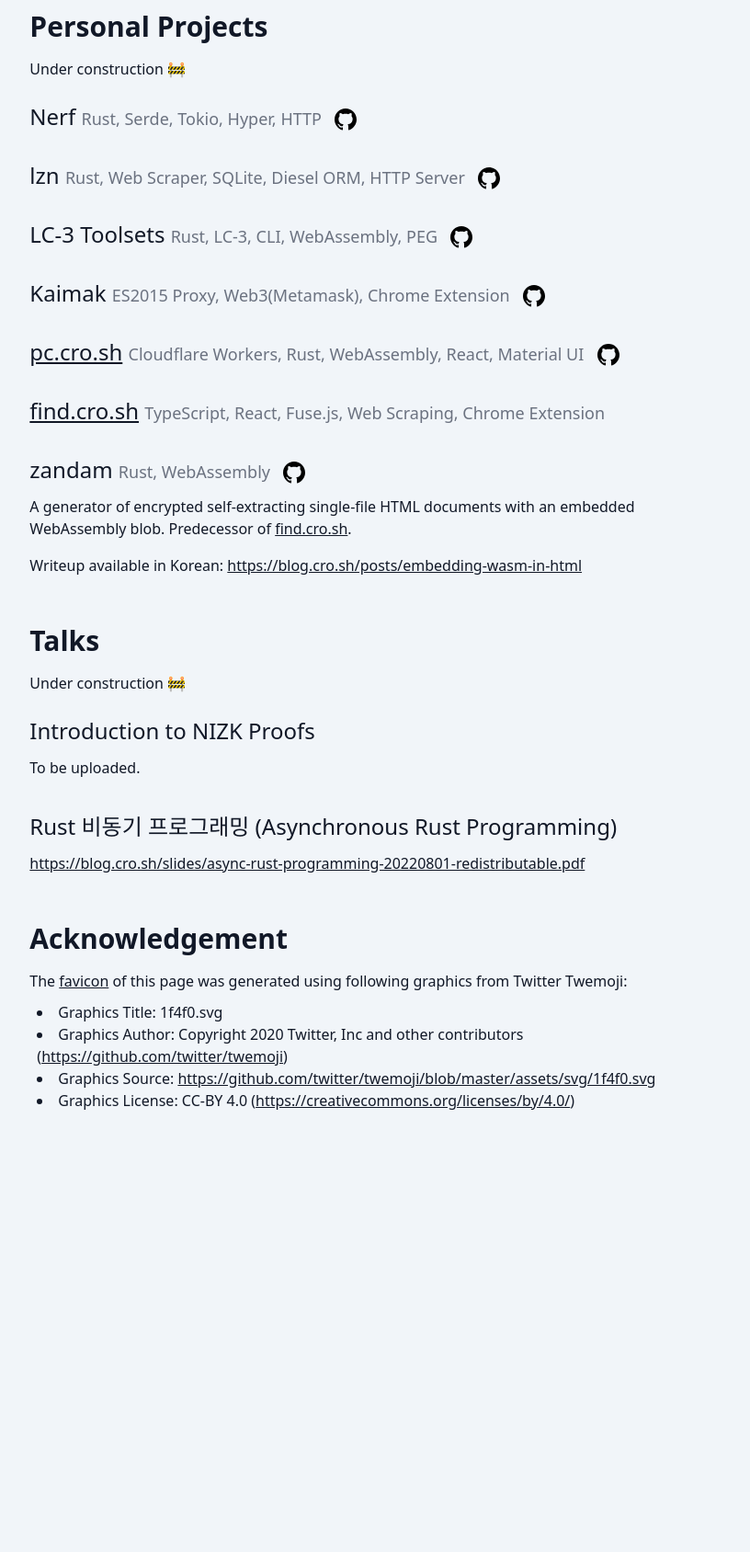
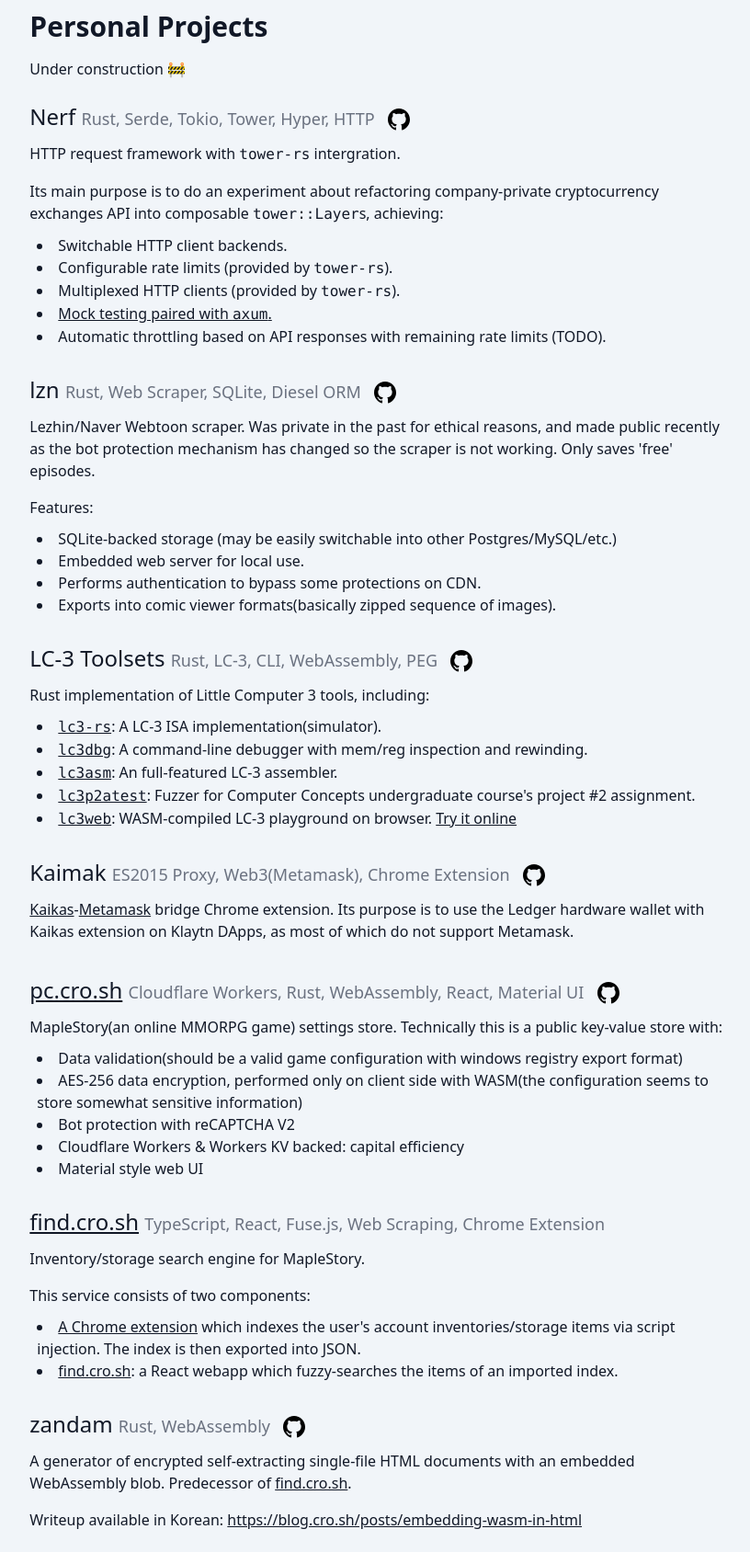
Before and after one commit to cr0sh/cro.sh, a plain HTML site: page me.html in a window 1280 px wide. Shown: the part 3681-5369 px from the top of the page at 92% size, without its empty margins (229-1045 px from the left). Before the commit the page ends 5086 px from the top, so only its background shows below. Drawn offline with Linux system fonts and the light colour scheme.

Commit message:
Add contents

```diff
--- a/me.html
+++ b/me.html
@@ -276,23 +276,47 @@
             <p>Under construction 🚧</p>
             <section>
                 <h3>Nerf
-                    <span class="text-lg subheader">Rust, Serde, Tokio, Hyper, HTTP</span>
+                    <span class="text-lg subheader">Rust, Serde, Tokio, Tower, Hyper, HTTP</span>
                     <a href="https://github.com/cr0sh/nerf">
                         <svg class="github-icon" width="1em" height="1em">
                             <use href="#github-icon" />
                         </svg>
                     </a>
                 </h3>
+                <p>HTTP request framework with <code>tower-rs</code> intergration.</p>
+                <p>Its main purpose is to do an experiment about refactoring company-private cryptocurrency exchanges
+                    API into composable <code>tower::Layer</code>s, achieving:</p>
+                <ul>
+                    <li>Switchable HTTP client backends.</li>
+                    <li>Configurable rate limits (provided by <code>tower-rs</code>).</li>
+                    <li>Multiplexed HTTP clients (provided by <code>tower-rs</code>).</li>
+                    <li><a
+                            href="https://github.com/cr0sh/nerf/blob/be64d23de43bab36a1657b14e38db5514a35d581/nerf/tests/axum_mock.rs">Mock
+                            testing paired with <code>axum</code>.</a></li>
+                    <li>Automatic throttling based on API responses with remaining rate limits (TODO).</li>
+                </ul>
             </section>
             <section>
                 <h3>lzn
-                    <span class="text-lg subheader">Rust, Web Scraper, SQLite, Diesel ORM, HTTP Server</span>
+                    <span class="text-lg subheader">Rust, Web Scraper, SQLite, Diesel ORM</span>
                     <a href="https://github.com/cr0sh/lzn">
                         <svg class="github-icon" width="1em" height="1em">
                             <use href="#github-icon" />
                         </svg>
                     </a>
                 </h3>
+                <p>
+                    Lezhin/Naver Webtoon scraper. Was private in the past for ethical reasons, and made public recently
+                    as the bot protection mechanism has changed so the scraper is not working. Only saves 'free'
+                    episodes.
+                </p>
+                <p>Features:</p>
+                <ul>
+                    <li>SQLite-backed storage (may be easily switchable into other Postgres/MySQL/etc.)</li>
+                    <li>Embedded web server for local use.</li>
+                    <li>Performs authentication to bypass some protections on CDN.</li>
+                    <li>Exports into comic viewer formats(basically zipped sequence of images).</li>
+                </ul>
             </section>
             <section>
                 <h3>LC-3 Toolsets
@@ -303,6 +327,19 @@
                         </svg>
                     </a>
                 </h3>
+                <p>Rust implementation of Little Computer 3 tools, including:</p>
+                <ul>
+                    <li><a href="https://github.com/cr0sh/lc3-rs"><code>lc3-rs</code></a>: A LC-3 ISA
+                        implementation(simulator).</li>
+                    <li><a href="https://github.com/cr0sh/lc3dbg"><code>lc3dbg</code></a>: A command-line debugger with
+                        mem/reg inspection and rewinding.</li>
+                    <li><a href="https://github.com/cr0sh/lc3asm"><code>lc3asm</code></a>: An full-featured LC-3
+                        assembler.</li>
+                    <li><a href="https://github.com/cr0sh/lc3p2atest"><code>lc3p2atest</code></a>: Fuzzer for Computer
+                        Concepts undergraduate course's project #2 assignment.</li>
+                    <li><a href="https://github.com/cr0sh/lc3web"><code>lc3web</code></a>: WASM-compiled LC-3 playground
+                        on browser. <a href="https://lc3.cro.sh">Try it online</a></li>
+                </ul>
             </section>
             <section>
                 <h3>Kaimak
@@ -313,6 +350,11 @@
                         </svg>
                     </a>
                 </h3>
+                <p><a
+                        href="https://chrome.google.com/webstore/detail/kaikas/jblndlipeogpafnldhgmapagcccfchpi">Kaikas</a>-<a
+                        href="https://chrome.google.com/webstore/detail/metamask/nkbihfbeogaeaoehlefnkodbefgpgknn">Metamask</a>
+                    bridge Chrome extension. Its purpose is to use the Ledger hardware wallet with Kaikas extension on
+                    Klaytn DApps, as most of which do not support Metamask.</p>
             </section>
             <section>
                 <h3><a href="https://pc.cro.sh">pc.cro.sh</a>
@@ -323,12 +365,36 @@
                         </svg>
                     </a>
                 </h3>
+                <p>
+                    MapleStory(an online MMORPG game) settings store. Technically this is a public key-value store
+                    with:
+                </p>
+                <ul>
+                    <li>Data validation(should be a valid game configuration with windows registry export format)</li>
+                    <li>AES-256 data encryption, performed only on client side with WASM(the configuration seems to
+                        store somewhat sensitive information)</li>
+                    <li>Bot protection with reCAPTCHA V2</li>
+                    <li>Cloudflare Workers & Workers KV backed: capital efficiency</li>
+                    <li>Material style web UI</li>
+                </ul>
             </section>
             <section>
                 <h3 id="find-cro-sh"><a href="https://find.cro.sh">find.cro.sh</a>
                     <span class="text-lg subheader">TypeScript, React, Fuse.js, Web Scraping, Chrome
                         Extension</span>
                 </h3>
+                <p>Inventory/storage search engine for MapleStory.</p>
+                <p>
+                    This service consists of two components:
+                </p>
+                <ul>
+                    <li><a
+                            href="https://chrome.google.com/webstore/detail/%EB%A9%94%EC%9D%B4%ED%94%8C%EC%8A%A4%ED%86%A0%EB%A6%AC-%EC%9D%B8%EB%B2%A4%ED%86%A0%EB%A6%AC-%EA%B2%80%EC%83%89-beta/bnnkkbefmdlhlmifffehooifdmecnikh?hl=ko">A
+                            Chrome extension</a> which indexes the user's account inventories/storage items via script
+                        injection. The index is then exported into JSON.</li>
+                    <li><a href="https://find.cro.sh">find.cro.sh</a>: a React webapp which fuzzy-searches the items of
+                        an imported index.</li>
+                </ul>
             </section>
             <section>
                 <h3>zandam</a>
@@ -350,10 +416,9 @@
         </section>
         <section>
             <h2 id="talks">Talks</h2>
-            <p>Under construction 🚧</p>
             <section>
                 <h3>Introduction to NIZK Proofs</h3>
-                <p>To be uploaded.</p>
+                <p>Under construction 🚧: to be uploaded.</p>
             </section>
             <section>
                 <h3>Rust 비동기 프로그래밍 (Asynchronous Rust Programming)</h3>
```
